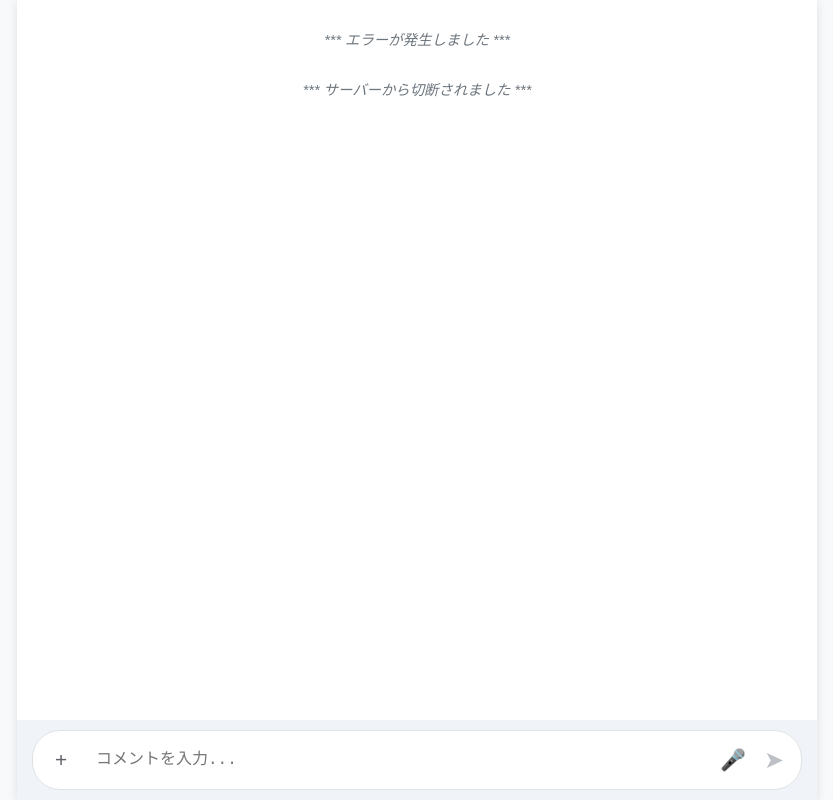
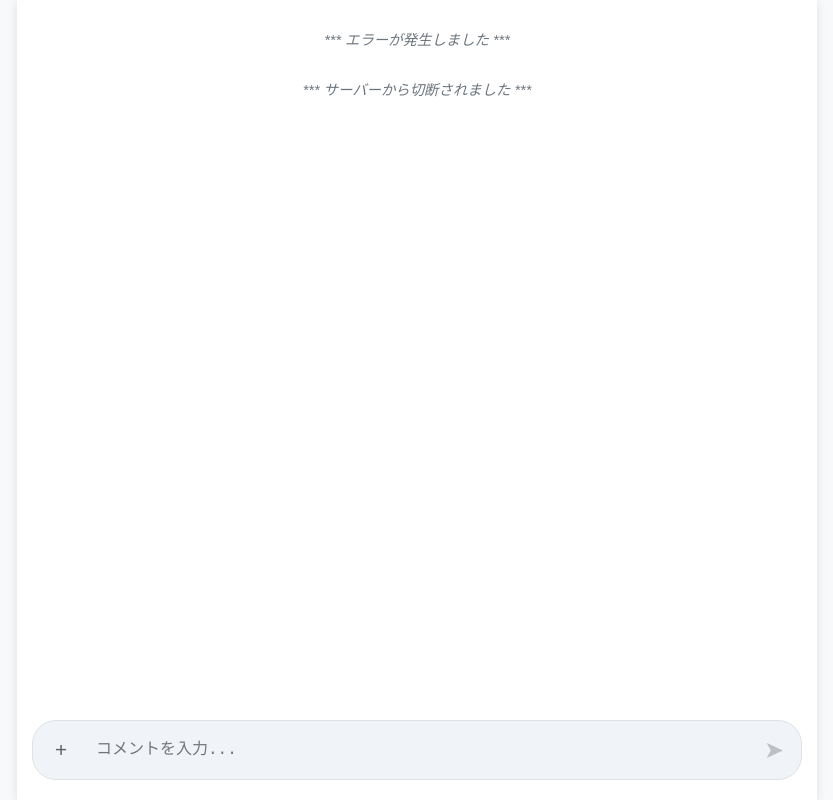
Before and after one commit to torusk/ichigo-ichie-chat, a plain HTML site: page frontend/index.html in a window 1280 px wide. Shown: the whole page, without its empty margins (223-1056 px from the left). Drawn offline with Linux system fonts and the light colour scheme.

Commit message:
チャット入力ラン微調整

```diff
--- a/frontend/index.html
+++ b/frontend/index.html
@@ -20,8 +20,6 @@
             rows="1"
           ></textarea>
 
-          <button id="micButton" class="icon-button">🎤</button>
-
           <button id="sendButton" class="icon-button send-icon">➤</button>
         </div>
       </div>
--- a/frontend/style.css
+++ b/frontend/style.css
@@ -1,4 +1,4 @@
-/* ichigo-ichie-chat/frontend/style.css (完成版 - Gemini UI風) */
+/* ichigo-ichie-chat/frontend/style.css (完成版 - シームレスUI) */
 
 * {
   box-sizing: border-box;
@@ -9,7 +9,7 @@ body {
   height: 100%;
   margin: 0;
   font-family: "Helvetica Neue", Arial, sans-serif;
-  background-color: #f8f9fa;
+  background-color: #f8f9fa; /* Body background */
 }
 
 #chat-container {
@@ -18,7 +18,7 @@ body {
   height: 100%;
   max-width: 800px;
   margin: 0 auto;
-  background-color: #fff;
+  background-color: #fff; /* Main chat background */
   box-shadow: 0 2px 10px rgba(0, 0, 0, 0.1);
   overflow: hidden;
 }
@@ -26,12 +26,12 @@ body {
 #chatbox {
   flex-grow: 1;
   overflow-y: auto;
-  padding: 20px 15px;
+  padding: 20px 15px 10px 15px; /* Bottom padding reduced slightly */
   display: flex;
   flex-direction: column;
 }
 
-/* --- Message Styles --- */
+/* --- Message Styles (変更なし) --- */
 #chatbox div {
   padding: 10px 15px;
   border-radius: 18px;
@@ -67,19 +67,21 @@ body {
   max-width: 100%;
 }
 
-/* --- Input Area Styles --- */
+/* --- Input Area Styles (Seamless) --- */
 #input-area-container {
-  padding: 10px 15px;
-  background-color: #f0f4f9;
+  padding: 15px 15px 20px 15px; /* Bottom padding increased */
+  /* background-color: #f0f4f9; */ /* Container background removed */
+  /* border-top: 1px solid #e0e0e0; */ /* Container border removed */
+  margin-top: auto; /* Push to bottom */
 }
 
 #inputArea {
   display: flex;
-  align-items: center; /* Vertically align items in the middle */
-  border-radius: 28px;
+  align-items: center;
+  border-radius: 24px;
   padding: 5px 8px;
-  background-color: #fff;
-  border: 1px solid #dfe1e5;
+  background-color: #f0f4f9; /* Input area itself has light background */
+  border: 1px solid #dfe1e5; /* Subtle border */
 }
 
 #messageInput {
@@ -91,9 +93,9 @@ body {
   font-size: 1rem;
   line-height: 1.5;
   resize: none;
-  max-height: 150px; /* Adjust max height as needed */
+  max-height: 180px; /* Max height slightly increased further */
   overflow-y: auto;
-  background-color: transparent;
+  background-color: transparent; /* Use parent background */
   color: #333;
 }
 
@@ -105,7 +107,7 @@ body {
   width: 40px;
   height: 40px;
   padding: 0;
-  font-size: 1.3rem; /* Adjust icon size */
+  font-size: 1.3rem;
   background-color: transparent;
   border: none;
   border-radius: 50%;
@@ -115,13 +117,17 @@ body {
 }
 
 .icon-button:hover {
-  background-color: #f1f3f4;
+  background-color: #e8e8e8; /* Slightly darker hover */
 }
 
-/* Specific styles for send button if using icon */
+/* Mic button style (if element exists, it won't be displayed if removed from HTML) */
+#micButton {
+  /* Styles removed as element is assumed gone */
+}
+
 .send-icon {
   font-size: 1.5rem;
-  padding-left: 2px; /* Fine-tune position */
+  padding-left: 2px;
   color: #1a73e8;
 }
 .send-icon:hover {
@@ -136,7 +142,6 @@ body {
   background-color: transparent;
 }
 
-/* Styles for disabled state applicable to all icon buttons */
 .icon-button:disabled {
   color: #bdc1c6;
   background-color: transparent;
```
